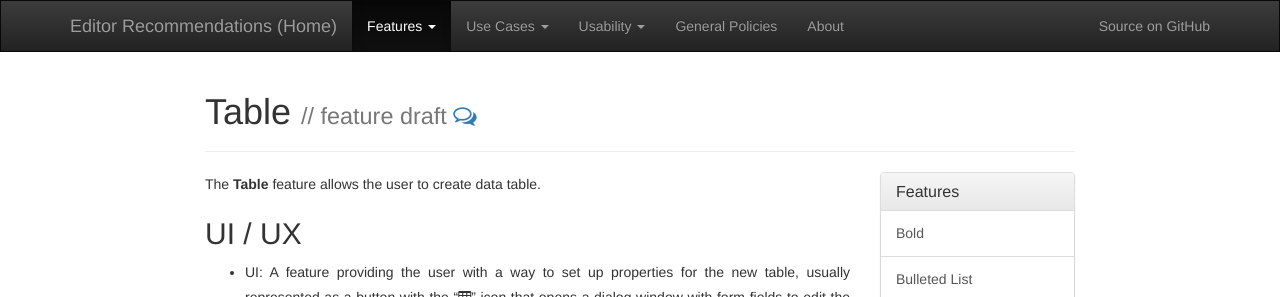
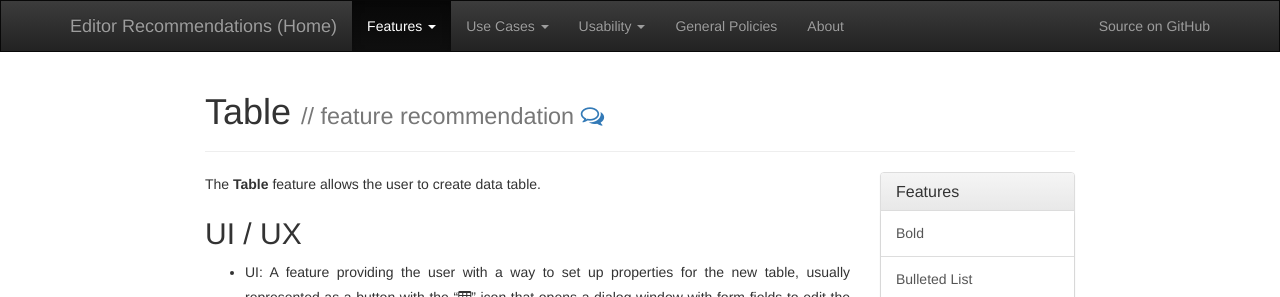
Before and after one commit to ckeditor/editor-recommendations, a Jekyll site: the page built from _features/table.md, in a window 1280 px wide. Shown: the top 297 px of the page. Built offline with Jekyll 4.4.1, drawn with Linux system fonts in a browser that asks for light colours; nearby versions of some CDN libraries.

Commit message:
Make Table a recommendation. Closes #44.

```diff
--- a/_features/table.md
+++ b/_features/table.md
@@ -1,10 +1,10 @@
 ---
 feature:
   name: "Table"
-  status: "Draft"
+  status: "Recommendation"
   discussion: "https://github.com/ckeditor/editor-recommendations/issues/44"
 
-description: Draft for Table feature in WYSIWYG.
+description: Recommendation for Table feature in WYSIWYG.
 layout: default
 ---
 
```
